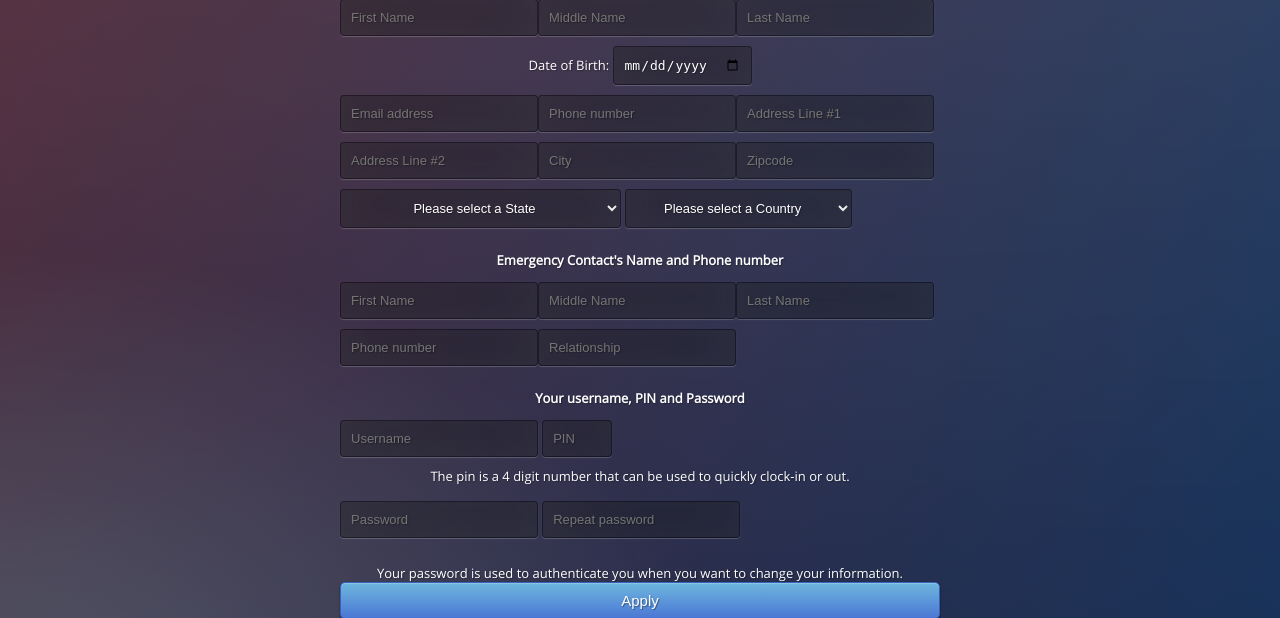
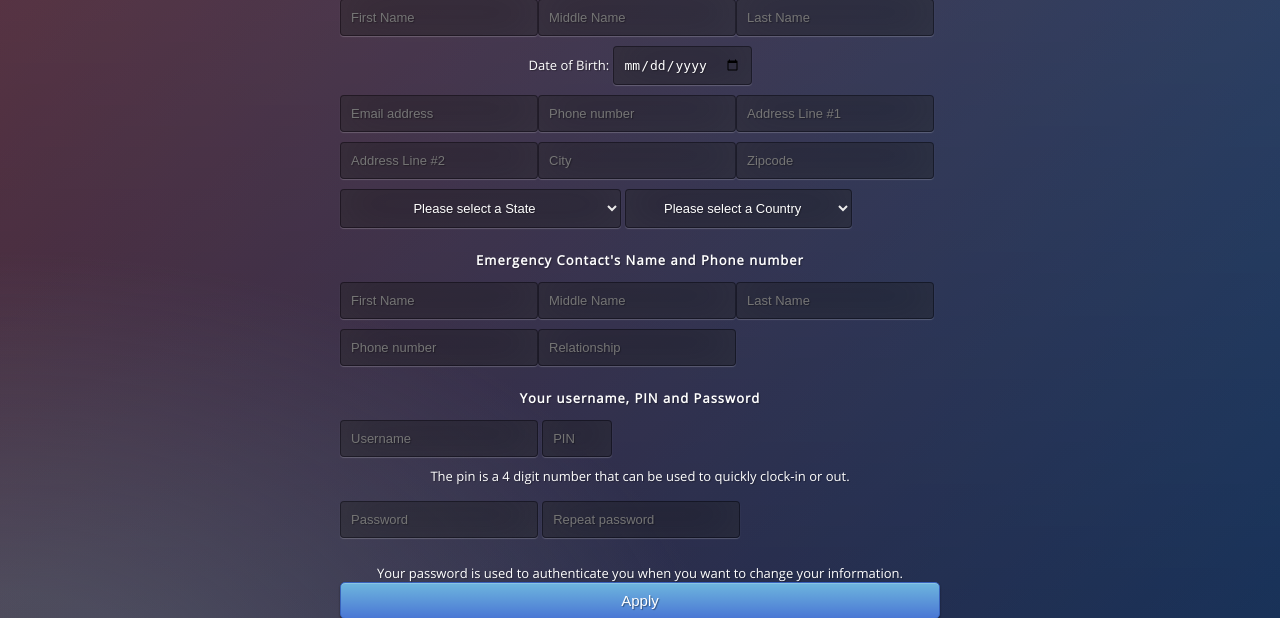
Before and after one commit to FreeGeekArkansas/timeclock, a PHP site: page /new.php in a window 1280 px wide. Shown: the part 95-713 px from the top of the page. Run offline with PHP 8.4, Linux system fonts and the light colour scheme; data that the repository does not hold is empty; a stand-in replaces the project's code that opens the database connection.

Commit message:
h2 and h3 are styled similar to h1 now

```diff
--- a/css/style.css
+++ b/css/style.css
@@ -88,6 +88,8 @@ body {
 }
 
 h1 { color: #fff; text-shadow: 0 0 10px rgba(0,0,0,0.3); letter-spacing:1px; text-align:center; }
+h2 { color: #fff; text-shadow: 0 0 10px rgba(0,0,0,0.3); letter-spacing:1px; text-align:center; }
+h3 { color: #fff; text-shadow: 0 0 10px rgba(0,0,0,0.3); letter-spacing:1px; text-align:center; }
 
 input {
     margin-bottom: 10px;
```
